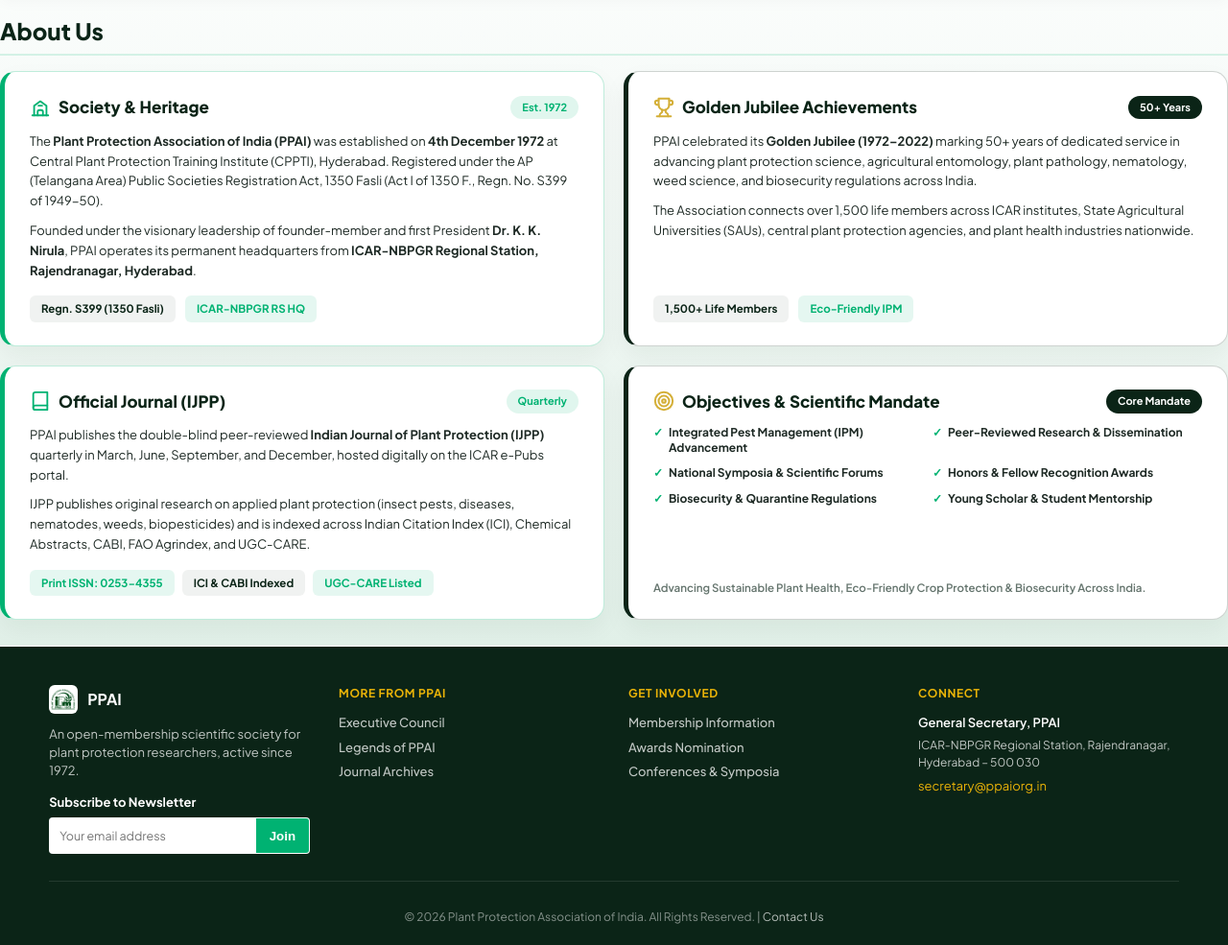
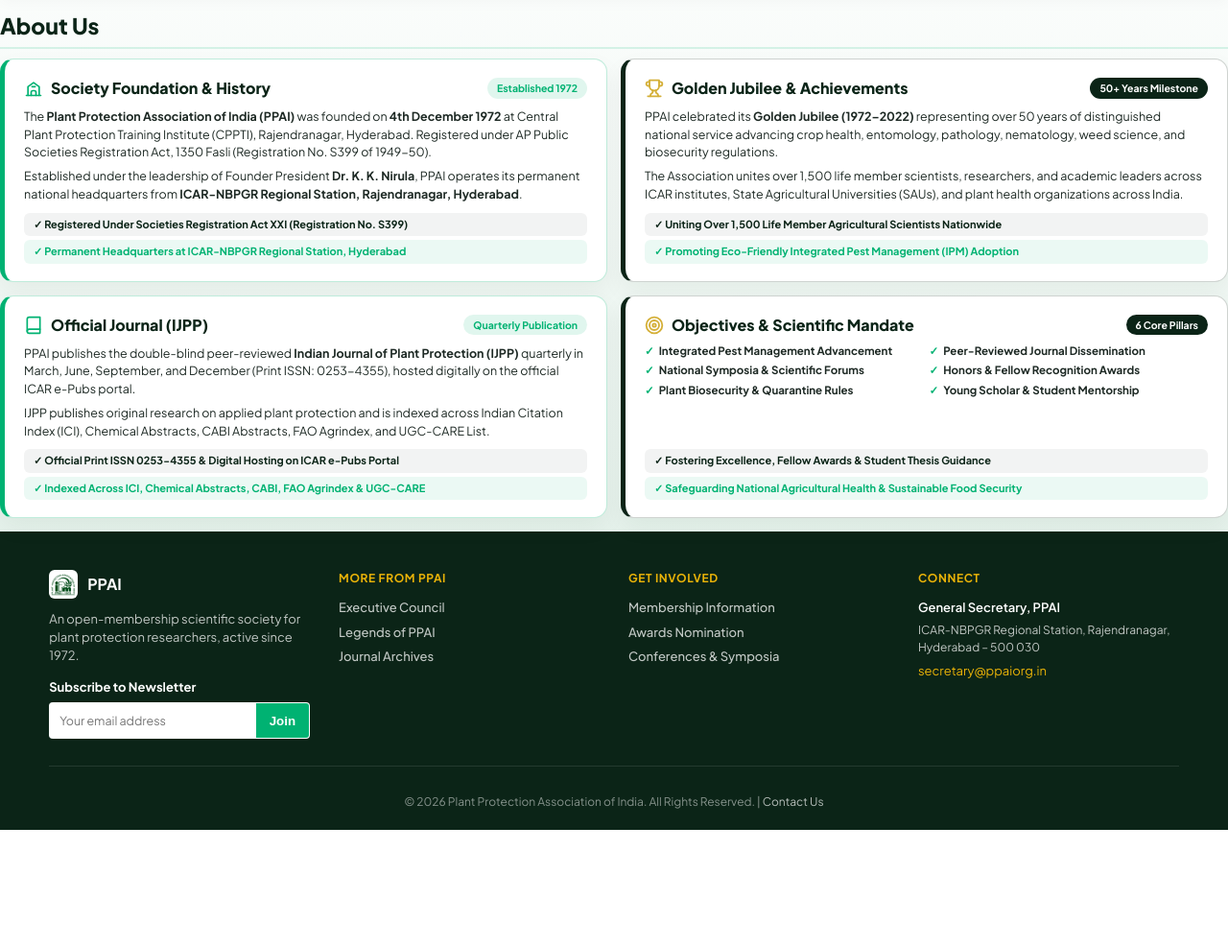
Before and after one commit to VISHNU81003/ppai-website, a Django app: page /about/ in a window 1280 px wide. Shown: the part 127-1112 px from the top of the page at 96% size. After the commit the page ends 992 px from the top, so only its background shows below. Run offline with Django 5.2, Linux system fonts and the light colour scheme; data that the repository does not hold is empty.

Commit message:
Enrich About Us cards with complete PPAI history, journal, achievements, and objectives, replace short bottom words with clear full phrases, and ensure 100% zero-scroll first fold fit

```diff
--- a/templates/pages/about.html
+++ b/templates/pages/about.html
@@ -3,131 +3,147 @@
 {% block title %}About Us - Plant Protection Association of India (PPAI){% endblock %}
 
 {% block content %}
-<div class="container inner-section" style="padding-top: 14px; padding-bottom: 28px;">
+<div class="container inner-section" style="padding-top: 10px; padding-bottom: 14px;">
   <!-- Title Bar (No Subtitle) -->
-  <div class="inner-title-bar" style="margin-bottom: 16px; padding-bottom: 6px;">
-    <h1 style="font-size: 24px; font-weight: 800; color: var(--deep-forest); margin: 0;">About Us</h1>
+  <div class="inner-title-bar" style="margin-bottom: 10px; padding-bottom: 4px;">
+    <h1 style="font-size: 23px; font-weight: 800; color: var(--deep-forest); margin: 0;">About Us</h1>
   </div>
 
   <!-- ===================================================================
-       MASTER WEBDESIGNER 4-CARD DASHBOARD (2x2 GRID FILLING FIRST FOLD PERFECTLY)
+       MASTER WEBDESIGNER 4-CARD DASHBOARD (2x2 GRID FILLING FIRST FOLD PERFECTLY WITH ZERO SCROLL)
   =================================================================== -->
-  <div style="display: grid; grid-template-columns: 1fr 1fr; gap: 20px; align-items: stretch;">
+  <div style="display: grid; grid-template-columns: 1fr 1fr; gap: 14px; align-items: stretch;">
 
-    <!-- Card 1: Society & Heritage (Realistic SVG Landmark Icon) -->
-    <div style="background: #FFFFFF; border: 1px solid rgba(0, 178, 114, 0.25); border-left: 5px solid var(--vibrant-green); border-radius: 16px; padding: 24px 26px; box-shadow: var(--shadow-soft); display: flex; flex-direction: column; justify-content: space-between; min-height: 250px;">
+    <!-- Card 1: Society Foundation & Rich Heritage (Realistic SVG Landmark Icon) -->
+    <div style="background: #FFFFFF; border: 1px solid rgba(0, 178, 114, 0.25); border-left: 5px solid var(--vibrant-green); border-radius: 14px; padding: 18px 20px; box-shadow: var(--shadow-soft); display: flex; flex-direction: column; justify-content: space-between; min-height: 220px;">
       <div>
-        <div style="display: flex; align-items: center; justify-content: space-between; margin-bottom: 12px;">
-          <h2 style="font-size: 17px; font-weight: 800; color: var(--deep-forest); margin: 0; display: flex; align-items: center; gap: 8px;">
-            <svg width="22" height="22" viewBox="0 0 24 24" fill="none" stroke="var(--vibrant-green)" stroke-width="2" stroke-linecap="round" stroke-linejoin="round"><path d="M3 21h18"/><path d="M5 21V10l7-5 7 5v11"/><path d="M9 21v-4a2 2 0 0 1 2-2h2a2 2 0 0 1 2 2v4"/><path d="M10 10h4"/></svg>
-            Society &amp; Heritage
+        <div style="display: flex; align-items: center; justify-content: space-between; margin-bottom: 8px;">
+          <h2 style="font-size: 16px; font-weight: 800; color: var(--deep-forest); margin: 0; display: flex; align-items: center; gap: 8px;">
+            <svg width="20" height="20" viewBox="0 0 24 24" fill="none" stroke="var(--vibrant-green)" stroke-width="2" stroke-linecap="round" stroke-linejoin="round"><path d="M3 21h18"/><path d="M5 21V10l7-5 7 5v11"/><path d="M9 21v-4a2 2 0 0 1 2-2h2a2 2 0 0 1 2 2v4"/><path d="M10 10h4"/></svg>
+            Society Foundation &amp; History
           </h2>
-          <span class="badge-pill" style="font-size: 11px; padding: 4px 12px; background: rgba(0,178,114,0.12); color: var(--vibrant-green);">Est. 1972</span>
+          <span class="badge-pill" style="font-size: 10.5px; padding: 3px 10px; background: rgba(0,178,114,0.12); color: var(--vibrant-green);">Established 1972</span>
         </div>
 
-        <p style="font-size: 13px; line-height: 1.6; color: var(--text-main); margin-bottom: 10px;">
-          The <strong>Plant Protection Association of India (PPAI)</strong> was established on <strong>4th December 1972</strong> at Central Plant Protection Training Institute (CPPTI), Hyderabad. Registered under the AP (Telangana Area) Public Societies Registration Act, 1350 Fasli (Act I of 1350 F., Regn. No. S399 of 1949-50).
+        <p style="font-size: 12.5px; line-height: 1.5; color: var(--text-main); margin-bottom: 6px;">
+          The <strong>Plant Protection Association of India (PPAI)</strong> was founded on <strong>4th December 1972</strong> at Central Plant Protection Training Institute (CPPTI), Rajendranagar, Hyderabad. Registered under AP Public Societies Registration Act, 1350 Fasli (Registration No. S399 of 1949-50).
         </p>
 
-        <p style="font-size: 13px; line-height: 1.6; color: var(--text-main); margin: 0;">
-          Founded under the visionary leadership of founder-member and first President <strong>Dr. K. K. Nirula</strong>, PPAI operates its permanent headquarters from <strong>ICAR-NBPGR Regional Station, Rajendranagar, Hyderabad</strong>.
+        <p style="font-size: 12.5px; line-height: 1.5; color: var(--text-main); margin: 0;">
+          Established under the leadership of Founder President <strong>Dr. K. K. Nirula</strong>, PPAI operates its permanent national headquarters from <strong>ICAR-NBPGR Regional Station, Rajendranagar, Hyderabad</strong>.
         </p>
       </div>
 
-      <div style="display: flex; gap: 10px; margin-top: 16px;">
-        <span style="font-size: 11.5px; font-weight: 700; background: rgba(11,36,23,0.06); color: var(--deep-forest); padding: 5px 12px; border-radius: 6px;">Regn. S399 (1350 Fasli)</span>
-        <span style="font-size: 11.5px; font-weight: 700; background: rgba(0,178,114,0.1); color: var(--vibrant-green); padding: 5px 12px; border-radius: 6px;">ICAR-NBPGR RS HQ</span>
+      <div style="display: flex; flex-direction: column; gap: 4px; margin-top: 10px;">
+        <div style="font-size: 11px; font-weight: 700; color: var(--deep-forest); background: rgba(11,36,23,0.05); padding: 4px 10px; border-radius: 6px;">
+          ✓ Registered Under Societies Registration Act XXI (Registration No. S399)
+        </div>
+        <div style="font-size: 11px; font-weight: 700; color: var(--vibrant-green); background: rgba(0,178,114,0.08); padding: 4px 10px; border-radius: 6px;">
+          ✓ Permanent Headquarters at ICAR-NBPGR Regional Station, Hyderabad
+        </div>
       </div>
     </div>
 
-    <!-- Card 2: Golden Jubilee Achievements (Realistic SVG Trophy Icon in Gold) -->
-    <div style="background: #FFFFFF; border: 1px solid rgba(11, 36, 23, 0.2); border-left: 5px solid var(--deep-forest); border-radius: 16px; padding: 24px 26px; box-shadow: var(--shadow-soft); display: flex; flex-direction: column; justify-content: space-between; min-height: 250px;">
+    <!-- Card 2: Golden Jubilee & National Achievements (Realistic SVG Trophy Icon in Gold) -->
+    <div style="background: #FFFFFF; border: 1px solid rgba(11, 36, 23, 0.2); border-left: 5px solid var(--deep-forest); border-radius: 14px; padding: 18px 20px; box-shadow: var(--shadow-soft); display: flex; flex-direction: column; justify-content: space-between; min-height: 220px;">
       <div>
-        <div style="display: flex; align-items: center; justify-content: space-between; margin-bottom: 12px;">
-          <h2 style="font-size: 17px; font-weight: 800; color: var(--deep-forest); margin: 0; display: flex; align-items: center; gap: 8px;">
-            <svg width="22" height="22" viewBox="0 0 24 24" fill="none" stroke="#D4AF37" stroke-width="2.2" stroke-linecap="round" stroke-linejoin="round"><path d="M6 9H4.5a2.5 2.5 0 0 1 0-5H6"/><path d="M18 9h1.5a2.5 2.5 0 0 0 0-5H18"/><path d="M4 22h16"/><path d="M10 14.66V17c0 .55-.47.98-.97 1.21C7.85 18.75 7 20.24 7 22"/><path d="M14 14.66V17c0 .55.47.98.97 1.21C16.15 18.75 17 20.24 17 22"/><path d="M18 2H6v7a6 6 0 0 0 12 0V2z"/></svg>
-            Golden Jubilee Achievements
+        <div style="display: flex; align-items: center; justify-content: space-between; margin-bottom: 8px;">
+          <h2 style="font-size: 16px; font-weight: 800; color: var(--deep-forest); margin: 0; display: flex; align-items: center; gap: 8px;">
+            <svg width="20" height="20" viewBox="0 0 24 24" fill="none" stroke="#D4AF37" stroke-width="2.2" stroke-linecap="round" stroke-linejoin="round"><path d="M6 9H4.5a2.5 2.5 0 0 1 0-5H6"/><path d="M18 9h1.5a2.5 2.5 0 0 0 0-5H18"/><path d="M4 22h16"/><path d="M10 14.66V17c0 .55-.47.98-.97 1.21C7.85 18.75 7 20.24 7 22"/><path d="M14 14.66V17c0 .55.47.98.97 1.21C16.15 18.75 17 20.24 17 22"/><path d="M18 2H6v7a6 6 0 0 0 12 0V2z"/></svg>
+            Golden Jubilee &amp; Achievements
           </h2>
-          <span class="badge-pill" style="font-size: 11px; padding: 4px 12px; background: var(--deep-forest); color: white;">50+ Years</span>
+          <span class="badge-pill" style="font-size: 10.5px; padding: 3px 10px; background: var(--deep-forest); color: white;">50+ Years Milestone</span>
         </div>
 
-        <p style="font-size: 13px; line-height: 1.6; color: var(--text-main); margin-bottom: 10px;">
-          PPAI celebrated its <strong>Golden Jubilee (1972–2022)</strong> marking 50+ years of dedicated service in advancing plant protection science, agricultural entomology, plant pathology, nematology, weed science, and biosecurity regulations across India.
+        <p style="font-size: 12.5px; line-height: 1.5; color: var(--text-main); margin-bottom: 6px;">
+          PPAI celebrated its <strong>Golden Jubilee (1972–2022)</strong> representing over 50 years of distinguished national service advancing crop health, entomology, pathology, nematology, weed science, and biosecurity regulations.
         </p>
 
-        <p style="font-size: 13px; line-height: 1.6; color: var(--text-main); margin: 0;">
-          The Association connects over 1,500 life members across ICAR institutes, State Agricultural Universities (SAUs), central plant protection agencies, and plant health industries nationwide.
+        <p style="font-size: 12.5px; line-height: 1.5; color: var(--text-main); margin: 0;">
+          The Association unites over 1,500 life member scientists, researchers, and academic leaders across ICAR institutes, State Agricultural Universities (SAUs), and plant health organizations across India.
         </p>
       </div>
 
-      <div style="display: flex; gap: 10px; margin-top: 16px;">
-        <span style="font-size: 11.5px; font-weight: 700; background: rgba(11,36,23,0.06); color: var(--deep-forest); padding: 5px 12px; border-radius: 6px;">1,500+ Life Members</span>
-        <span style="font-size: 11.5px; font-weight: 700; background: rgba(0,178,114,0.1); color: var(--vibrant-green); padding: 5px 12px; border-radius: 6px;">Eco-Friendly IPM</span>
+      <div style="display: flex; flex-direction: column; gap: 4px; margin-top: 10px;">
+        <div style="font-size: 11px; font-weight: 700; color: var(--deep-forest); background: rgba(11,36,23,0.05); padding: 4px 10px; border-radius: 6px;">
+          ✓ Uniting Over 1,500 Life Member Agricultural Scientists Nationwide
+        </div>
+        <div style="font-size: 11px; font-weight: 700; color: var(--vibrant-green); background: rgba(0,178,114,0.08); padding: 4px 10px; border-radius: 6px;">
+          ✓ Promoting Eco-Friendly Integrated Pest Management (IPM) Adoption
+        </div>
       </div>
     </div>
 
     <!-- Card 3: Official Journal (IJPP) (Realistic SVG Open Book Icon & ICAR e-Pubs Info) -->
-    <div style="background: #FFFFFF; border: 1px solid rgba(0, 178, 114, 0.25); border-left: 5px solid var(--vibrant-green); border-radius: 16px; padding: 24px 26px; box-shadow: var(--shadow-soft); display: flex; flex-direction: column; justify-content: space-between; min-height: 250px;">
+    <div style="background: #FFFFFF; border: 1px solid rgba(0, 178, 114, 0.25); border-left: 5px solid var(--vibrant-green); border-radius: 14px; padding: 18px 20px; box-shadow: var(--shadow-soft); display: flex; flex-direction: column; justify-content: space-between; min-height: 220px;">
       <div>
-        <div style="display: flex; align-items: center; justify-content: space-between; margin-bottom: 12px;">
-          <h2 style="font-size: 17px; font-weight: 800; color: var(--deep-forest); margin: 0; display: flex; align-items: center; gap: 8px;">
-            <svg width="22" height="22" viewBox="0 0 24 24" fill="none" stroke="var(--vibrant-green)" stroke-width="2" stroke-linecap="round" stroke-linejoin="round"><path d="M4 19.5A2.5 2.5 0 0 1 6.5 17H20"/><path d="M6.5 2H20v20H6.5A2.5 2.5 0 0 1 4 19.5v-15A2.5 2.5 0 0 1 6.5 2z"/></svg>
+        <div style="display: flex; align-items: center; justify-content: space-between; margin-bottom: 8px;">
+          <h2 style="font-size: 16px; font-weight: 800; color: var(--deep-forest); margin: 0; display: flex; align-items: center; gap: 8px;">
+            <svg width="20" height="20" viewBox="0 0 24 24" fill="none" stroke="var(--vibrant-green)" stroke-width="2" stroke-linecap="round" stroke-linejoin="round"><path d="M4 19.5A2.5 2.5 0 0 1 6.5 17H20"/><path d="M6.5 2H20v20H6.5A2.5 2.5 0 0 1 4 19.5v-15A2.5 2.5 0 0 1 6.5 2z"/></svg>
             Official Journal (IJPP)
           </h2>
-          <span class="badge-pill" style="font-size: 11px; padding: 4px 12px; background: rgba(0,178,114,0.12); color: var(--vibrant-green);">Quarterly</span>
+          <span class="badge-pill" style="font-size: 10.5px; padding: 3px 10px; background: rgba(0,178,114,0.12); color: var(--vibrant-green);">Quarterly Publication</span>
         </div>
 
-        <p style="font-size: 13px; line-height: 1.6; color: var(--text-main); margin-bottom: 10px;">
-          PPAI publishes the double-blind peer-reviewed <strong>Indian Journal of Plant Protection (IJPP)</strong> quarterly in March, June, September, and December, hosted digitally on the ICAR e-Pubs portal.
+        <p style="font-size: 12.5px; line-height: 1.5; color: var(--text-main); margin-bottom: 6px;">
+          PPAI publishes the double-blind peer-reviewed <strong>Indian Journal of Plant Protection (IJPP)</strong> quarterly in March, June, September, and December (Print ISSN: 0253-4355), hosted digitally on the official ICAR e-Pubs portal.
         </p>
 
-        <p style="font-size: 13px; line-height: 1.6; color: var(--text-main); margin: 0;">
-          IJPP publishes original research on applied plant protection (insect pests, diseases, nematodes, weeds, biopesticides) and is indexed across Indian Citation Index (ICI), Chemical Abstracts, CABI, FAO Agrindex, and UGC-CARE.
+        <p style="font-size: 12.5px; line-height: 1.5; color: var(--text-main); margin: 0;">
+          IJPP publishes original research on applied plant protection and is indexed across Indian Citation Index (ICI), Chemical Abstracts, CABI Abstracts, FAO Agrindex, and UGC-CARE List.
         </p>
       </div>
 
-      <div style="display: flex; flex-wrap: wrap; gap: 8px; margin-top: 16px;">
-        <span style="font-size: 11.5px; font-weight: 700; background: rgba(0,178,114,0.1); color: var(--vibrant-green); padding: 5px 12px; border-radius: 6px;">Print ISSN: 0253-4355</span>
-        <span style="font-size: 11.5px; font-weight: 700; background: rgba(11,36,23,0.06); color: var(--deep-forest); padding: 5px 12px; border-radius: 6px;">ICI &amp; CABI Indexed</span>
-        <span style="font-size: 11.5px; font-weight: 700; background: rgba(0,178,114,0.1); color: var(--vibrant-green); padding: 5px 12px; border-radius: 6px;">UGC-CARE Listed</span>
+      <div style="display: flex; flex-direction: column; gap: 4px; margin-top: 10px;">
+        <div style="font-size: 11px; font-weight: 700; color: var(--deep-forest); background: rgba(11,36,23,0.05); padding: 4px 10px; border-radius: 6px;">
+          ✓ Official Print ISSN 0253-4355 &amp; Digital Hosting on ICAR e-Pubs Portal
+        </div>
+        <div style="font-size: 11px; font-weight: 700; color: var(--vibrant-green); background: rgba(0,178,114,0.08); padding: 4px 10px; border-radius: 6px;">
+          ✓ Indexed Across ICI, Chemical Abstracts, CABI, FAO Agrindex &amp; UGC-CARE
+        </div>
       </div>
     </div>
 
     <!-- Card 4: Objectives & Scientific Mandate (Rich Content, Realistic SVG Target/Compass Icon in Gold) -->
-    <div style="background: #FFFFFF; border: 1px solid rgba(11, 36, 23, 0.2); border-left: 5px solid var(--deep-forest); border-radius: 16px; padding: 24px 26px; box-shadow: var(--shadow-soft); display: flex; flex-direction: column; justify-content: space-between; min-height: 250px;">
+    <div style="background: #FFFFFF; border: 1px solid rgba(11, 36, 23, 0.2); border-left: 5px solid var(--deep-forest); border-radius: 14px; padding: 18px 20px; box-shadow: var(--shadow-soft); display: flex; flex-direction: column; justify-content: space-between; min-height: 220px;">
       <div>
-        <div style="display: flex; align-items: center; justify-content: space-between; margin-bottom: 12px;">
-          <h2 style="font-size: 17px; font-weight: 800; color: var(--deep-forest); margin: 0; display: flex; align-items: center; gap: 8px;">
-            <svg width="22" height="22" viewBox="0 0 24 24" fill="none" stroke="#D4AF37" stroke-width="2.2" stroke-linecap="round" stroke-linejoin="round"><circle cx="12" cy="12" r="10"/><circle cx="12" cy="12" r="6"/><circle cx="12" cy="12" r="2"/></svg>
+        <div style="display: flex; align-items: center; justify-content: space-between; margin-bottom: 8px;">
+          <h2 style="font-size: 16px; font-weight: 800; color: var(--deep-forest); margin: 0; display: flex; align-items: center; gap: 8px;">
+            <svg width="20" height="20" viewBox="0 0 24 24" fill="none" stroke="#D4AF37" stroke-width="2.2" stroke-linecap="round" stroke-linejoin="round"><circle cx="12" cy="12" r="10"/><circle cx="12" cy="12" r="6"/><circle cx="12" cy="12" r="2"/></svg>
             Objectives &amp; Scientific Mandate
           </h2>
-          <span class="badge-pill" style="font-size: 11px; padding: 4px 12px; background: var(--deep-forest); color: white;">Core Mandate</span>
+          <span class="badge-pill" style="font-size: 10.5px; padding: 3px 10px; background: var(--deep-forest); color: white;">6 Core Pillars</span>
         </div>
 
-        <div style="display: grid; grid-template-columns: 1fr 1fr; gap: 10px; margin-top: 6px;">
-          <div style="font-size: 12px; color: var(--text-main); font-weight: 700; display: flex; align-items: flex-start; gap: 6px; line-height: 1.35;">
-            <span style="color: var(--vibrant-green); font-weight: 800; flex-shrink: 0;">✓</span> Integrated Pest Management (IPM) Advancement
+        <div style="display: grid; grid-template-columns: 1fr 1fr; gap: 6px; margin-top: 4px;">
+          <div style="font-size: 11.5px; color: var(--text-main); font-weight: 700; display: flex; align-items: flex-start; gap: 5px; line-height: 1.3;">
+            <span style="color: var(--vibrant-green); font-weight: 800; flex-shrink: 0;">✓</span> Integrated Pest Management Advancement
           </div>
-          <div style="font-size: 12px; color: var(--text-main); font-weight: 700; display: flex; align-items: flex-start; gap: 6px; line-height: 1.35;">
-            <span style="color: var(--vibrant-green); font-weight: 800; flex-shrink: 0;">✓</span> Peer-Reviewed Research &amp; Dissemination
+          <div style="font-size: 11.5px; color: var(--text-main); font-weight: 700; display: flex; align-items: flex-start; gap: 5px; line-height: 1.3;">
+            <span style="color: var(--vibrant-green); font-weight: 800; flex-shrink: 0;">✓</span> Peer-Reviewed Journal Dissemination
           </div>
-          <div style="font-size: 12px; color: var(--text-main); font-weight: 700; display: flex; align-items: flex-start; gap: 6px; line-height: 1.35;">
+          <div style="font-size: 11.5px; color: var(--text-main); font-weight: 700; display: flex; align-items: flex-start; gap: 5px; line-height: 1.3;">
             <span style="color: var(--vibrant-green); font-weight: 800; flex-shrink: 0;">✓</span> National Symposia &amp; Scientific Forums
           </div>
-          <div style="font-size: 12px; color: var(--text-main); font-weight: 700; display: flex; align-items: flex-start; gap: 6px; line-height: 1.35;">
+          <div style="font-size: 11.5px; color: var(--text-main); font-weight: 700; display: flex; align-items: flex-start; gap: 5px; line-height: 1.3;">
             <span style="color: var(--vibrant-green); font-weight: 800; flex-shrink: 0;">✓</span> Honors &amp; Fellow Recognition Awards
           </div>
-          <div style="font-size: 12px; color: var(--text-main); font-weight: 700; display: flex; align-items: flex-start; gap: 6px; line-height: 1.35;">
-            <span style="color: var(--vibrant-green); font-weight: 800; flex-shrink: 0;">✓</span> Biosecurity &amp; Quarantine Regulations
+          <div style="font-size: 11.5px; color: var(--text-main); font-weight: 700; display: flex; align-items: flex-start; gap: 5px; line-height: 1.3;">
+            <span style="color: var(--vibrant-green); font-weight: 800; flex-shrink: 0;">✓</span> Plant Biosecurity &amp; Quarantine Rules
           </div>
-          <div style="font-size: 12px; color: var(--text-main); font-weight: 700; display: flex; align-items: flex-start; gap: 6px; line-height: 1.35;">
+          <div style="font-size: 11.5px; color: var(--text-main); font-weight: 700; display: flex; align-items: flex-start; gap: 5px; line-height: 1.3;">
             <span style="color: var(--vibrant-green); font-weight: 800; flex-shrink: 0;">✓</span> Young Scholar &amp; Student Mentorship
           </div>
         </div>
       </div>
 
-      <div style="margin-top: 16px; font-size: 11.5px; color: var(--text-muted); font-weight: 600;">
-        Advancing Sustainable Plant Health, Eco-Friendly Crop Protection &amp; Biosecurity Across India.
+      <div style="display: flex; flex-direction: column; gap: 4px; margin-top: 10px;">
+        <div style="font-size: 11px; font-weight: 700; color: var(--deep-forest); background: rgba(11,36,23,0.05); padding: 4px 10px; border-radius: 6px;">
+          ✓ Fostering Excellence, Fellow Awards &amp; Student Thesis Guidance
+        </div>
+        <div style="font-size: 11px; font-weight: 700; color: var(--vibrant-green); background: rgba(0,178,114,0.08); padding: 4px 10px; border-radius: 6px;">
+          ✓ Safeguarding National Agricultural Health &amp; Sustainable Food Security
+        </div>
       </div>
     </div>
 
```
